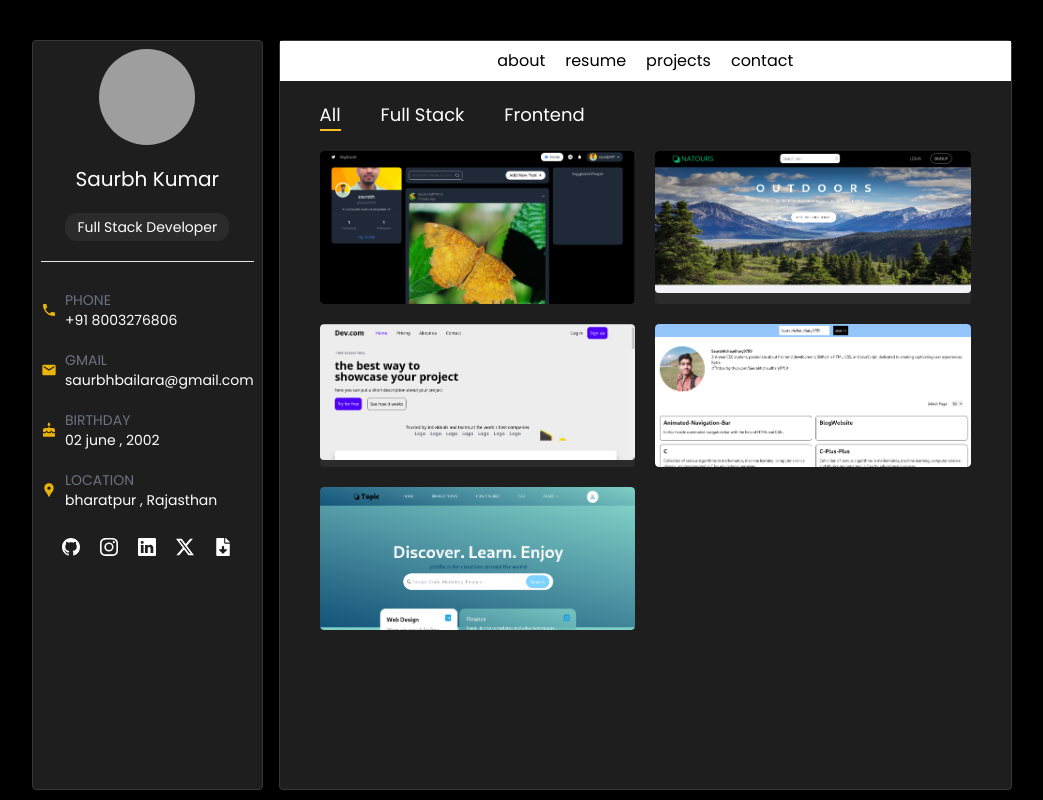
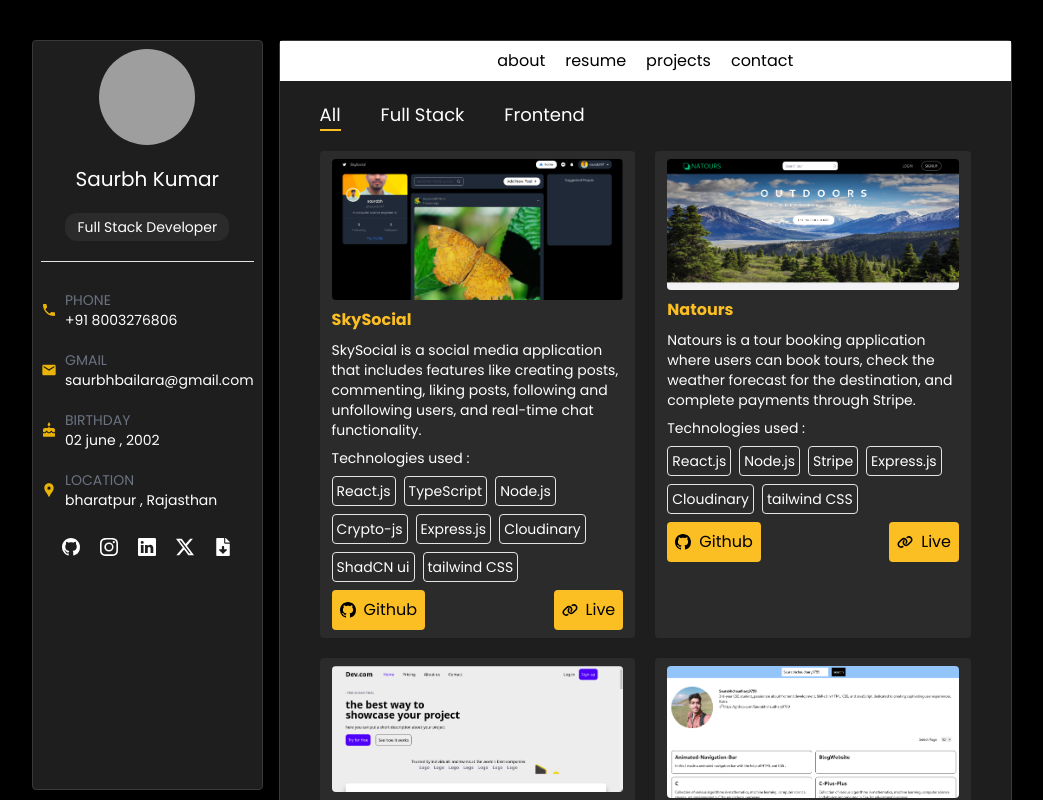
Before and after one commit to Saurabhchaudhary9799/portfolio_nextjs, a Next.js app: page /projects in a window 1280 px wide. Shown: the top 800 px of the page, without its empty margins (118-1161 px from the left). Built offline with nearby package versions, Linux system fonts and the light colour scheme; grey boxes are pictures that could not be loaded.

Commit message:
project section ui updated

```diff
--- a/src/app/projects/page.jsx
+++ b/src/app/projects/page.jsx
@@ -5,6 +5,7 @@ import React, { useState } from "react";
 import { motion } from "framer-motion";
 import { BsGithub } from "react-icons/bs";
 import { FaLink } from "react-icons/fa6";
+import { Description } from "@radix-ui/react-dialog";
 
 const fadeInAnimationVariants = {
   initial: {
@@ -41,6 +42,18 @@ const Projects = () => {
       githubLink: "https://github.com/Saurabhchaudhary9799/SkySocial",
       liveLink: "https://sky-social.vercel.app/",
       category: "fullstack",
+      description:
+        "SkySocial is a social media application that includes features like creating posts, commenting, liking posts, following and unfollowing users, and real-time chat functionality. ",
+      skills: [
+        "React.js",
+        "TypeScript",
+        "Node.js",
+        "Crypto-js",
+        "Express.js",
+        "Cloudinary",
+        "ShadCN ui",
+        "tailwind CSS",
+      ],
     },
     {
       title: "Natours",
@@ -48,6 +61,16 @@ const Projects = () => {
       githubLink: "https://github.com/Saurabhchaudhary9799/TourWebsite",
       liveLink: "https://natour-web-app.netlify.app/",
       category: "fullstack",
+      description:
+        "Natours is a tour booking application where users can book tours, check the weather forecast for the destination, and complete payments through Stripe.",
+      skills: [
+        "React.js",
+        "Node.js",
+        "Stripe",
+        "Express.js",
+        "Cloudinary",
+        "tailwind CSS",
+      ],
     },
     {
       title: "dev.com",
@@ -55,6 +78,8 @@ const Projects = () => {
       githubLink: "https://github.com/Saurabhchaudhary9799/TourWebsite",
       liveLink: "https://dev-com.netlify.app/",
       category: "frontend",
+      description: "A simple static frontend project built with React.js.",
+      skills: ["React.js", "tailwind CSS", "JavaScript"],
     },
     {
       title: "ScrapeGit",
@@ -62,6 +87,9 @@ const Projects = () => {
       githubLink: "https://github.com/Saurabhchaudhary9799/TourWebsite",
       liveLink: "https://fyle-frontend-challenge-1.netlify.app/",
       category: "frontend",
+      description:
+        "ScrapeGit is a web application where users can scrape GitHub profiles using the GitHub API. This project was developed as an assignment.",
+      skills: ["Angular.js", "Github Api", "tailwind CSS"],
     },
     {
       title: "Topic",
@@ -69,22 +97,48 @@ const Projects = () => {
       githubLink: "https://github.com/Saurabhchaudhary9799/TourWebsite",
       liveLink: "https://get-topics.netlify.app/",
       category: "frontend",
+      description: "A simple frontend project built using React.js.",
+      skills: ["React.js", "JavaScript", "tailwind CSS"],
     },
   ];
 
-  const fullStackProjects = projects.filter((item) => item.category === "fullstack");
-  const frontendProjects = projects.filter((item) => item.category === "frontend");
+  const fullStackProjects = projects.filter(
+    (item) => item.category === "fullstack"
+  );
+  const frontendProjects = projects.filter(
+    (item) => item.category === "frontend"
+  );
 
   return (
     <section className="projects-section">
       <div className="flex gap-x-10 text-xl">
-        <div className="cursor-pointer text-sm md:text-lg" onClick={() => setCategory("all")} style={{ borderBottom: category === "all" ? "2px solid #FBBF24" : "none" }}>
+        <div
+          className="cursor-pointer text-sm md:text-lg"
+          onClick={() => setCategory("all")}
+          style={{
+            borderBottom: category === "all" ? "2px solid #FBBF24" : "none",
+          }}
+        >
           All
         </div>
-        <div className="cursor-pointer text-sm md:text-lg" onClick={() => setCategory("fullstack")} style={{ borderBottom: category === "fullstack" ? "2px solid #FBBF24" : "none" }}>
+        <div
+          className="cursor-pointer text-sm md:text-lg"
+          onClick={() => setCategory("fullstack")}
+          style={{
+            borderBottom:
+              category === "fullstack" ? "2px solid #FBBF24" : "none",
+          }}
+        >
           Full Stack
         </div>
-        <div className="cursor-pointer text-sm md:text-lg" onClick={() => setCategory("frontend")} style={{ borderBottom: category === "frontend" ? "2px solid #FBBF24" : "none" }}>
+        <div
+          className="cursor-pointer text-sm md:text-lg"
+          onClick={() => setCategory("frontend")}
+          style={{
+            borderBottom:
+              category === "frontend" ? "2px solid #FBBF24" : "none",
+          }}
+        >
           Frontend
         </div>
       </div>
@@ -96,28 +150,43 @@ const Projects = () => {
                 variants={fadeInAnimationVariants}
                 initial="initial"
                 whileInView="animate"
+                viewport={{ once: true }}
                 custom={index}
                 key={index}
                 whileHover="hover" // Apply shaking effect on hover
-                className="relative project rounded flex flex-col gap-y-2 bg-[#2B2B2C] overflow-hidden"
+                className=" project rounded flex flex-col gap-y-2 bg-[#2B2B2C] overflow-hidden  px-3 py-2"
                 // variants={shakeEffect} // Add the shake effect variant
               >
                 <div>
-                  <Image className="rounded" src={item.image} alt={item.title} width={500} height={700} />
+                  <Image
+                    className="rounded"
+                    src={item.image}
+                    alt={item.title}
+                    width={500}
+                    height={700}
+                  />
+                </div>
+                <div className="space-y-2">
+                  <h1 className="text-[#FBBF24] font-bold">{item.title}</h1>
+                  <p className="text-sm font-regular">{item.description}</p>
+                  <h1 className="text-sm font-regular">Technologies used : </h1>
+                  <div className="flex flex-wrap gap-2 text-sm ">
+                    {item.skills.map((skill, i) => (
+                      <span key={i} className="border p-1 rounded">
+                        {skill}
+                      </span>
+                    ))}
+                  </div>
+                  <div className="flex justify-between items-center">
+                    <Link href={item.githubLink} className="flex items-center gap-x-2 bg-[#FBBF24] text-black p-2 rounded" target="_blank">
+                      <span><BsGithub/></span> Github
+                    </Link>
+                    <Link href={item.liveLink} className="flex items-center gap-x-2 bg-[#FBBF24] text-black p-2 rounded" target="_blank">
+                    <span><FaLink/></span> Live
+                    </Link>
+                  </div>
                 </div>
                 {/* Overlay div */}
-                <div className="absolute inset-0 bg-black bg-opacity-70 flex justify-center items-center gap-x-5 text-white text-2xl opacity-0 hover:opacity-100 transition-opacity duration-300">
-                  <Link href={item.githubLink} target="_blank">
-                    <span>
-                      <BsGithub />
-                    </span>
-                  </Link>
-                  <Link href={item.liveLink} target="_blank">
-                    <span>
-                      <FaLink />
-                    </span>
-                  </Link>
-                </div>
               </motion.div>
             ))}
           </div>
@@ -129,28 +198,43 @@ const Projects = () => {
                 variants={fadeInAnimationVariants}
                 initial="initial"
                 whileInView="animate"
+                viewport={{ once: true }}
                 custom={index}
                 key={index}
                 whileHover="hover" // Apply shaking effect on hover
-                className="relative project rounded flex flex-col gap-y-2 bg-[#2B2B2C] overflow-hidden"
+                className=" project rounded flex flex-col gap-y-2 bg-[#2B2B2C] overflow-hidden px-3 py-2"
                 // variants={shakeEffect} // Add the shake effect variant
               >
                 <div>
-                  <Image className="rounded" src={item.image} alt={item.title} width={500} height={700} />
+                  <Image
+                    className="rounded"
+                    src={item.image}
+                    alt={item.title}
+                    width={500}
+                    height={700}
+                  />
+                </div>
+                <div className="space-y-2 ">
+                  <h1 className="text-[#FBBF24] font-bold">{item.title}</h1>
+                  <p className="text-sm font-regular">{item.description}</p>
+                  <h1 className="text-sm font-regular">Technologies used : </h1>
+                  <div className="flex flex-wrap gap-2 text-sm ">
+                    {item.skills.map((skill, i) => (
+                      <span key={i} className="border p-1 rounded">
+                        {skill}
+                      </span>
+                    ))}
+                  </div>
+                  <div className="flex justify-between items-center">
+                    <Link href={item.githubLink} className="flex items-center gap-x-2 bg-[#FBBF24] text-black p-2 rounded" target="_blank">
+                      <span><BsGithub/></span> Github
+                    </Link>
+                    <Link href={item.liveLink} className="flex items-center gap-x-2 bg-[#FBBF24] text-black p-2 rounded" target="_blank">
+                    <span><FaLink/></span> Live
+                    </Link>
+                  </div>
                 </div>
                 {/* Overlay div */}
-                <div className="absolute inset-0 bg-black bg-opacity-70 flex justify-center items-center gap-x-5 text-white text-2xl opacity-0 hover:opacity-100 transition-opacity duration-300">
-                  <Link href={item.githubLink} target="_blank">
-                    <span>
-                      <BsGithub />
-                    </span>
-                  </Link>
-                  <Link href={item.liveLink} target="_blank">
-                    <span>
-                      <FaLink />
-                    </span>
-                  </Link>
-                </div>
               </motion.div>
             ))}
           </div>
@@ -162,28 +246,43 @@ const Projects = () => {
                 variants={fadeInAnimationVariants}
                 initial="initial"
                 whileInView="animate"
+                viewport={{ once: true }}
                 custom={index}
                 key={index}
                 whileHover="hover" // Apply shaking effect on hover
-                className="relative project rounded flex flex-col gap-y-2 bg-[#2B2B2C] overflow-hidden"
+                className=" project rounded flex flex-col gap-y-2 bg-[#2B2B2C] overflow-hidden px-3 py-2"
                 // variants={shakeEffect} // Add the shake effect variant
               >
                 <div>
-                  <Image className="rounded" src={item.image} alt={item.title} width={500} height={700} />
+                  <Image
+                    className="rounded"
+                    src={item.image}
+                    alt={item.title}
+                    width={500}
+                    height={700}
+                  />
+                </div>
+                <div className="space-y-2  ">
+                  <h1 className="text-[#FBBF24] font-bold">{item.title}</h1>
+                  <p className="text-sm font-regular">{item.description}</p>
+                  <h1 className="text-sm font-regular">Technologies used : </h1>
+                  <div className="flex flex-wrap gap-2 text-sm ">
+                    {item.skills.map((skill, i) => (
+                      <span key={i} className="border p-1 rounded">
+                        {skill}
+                      </span>
+                    ))}
+                  </div>
+                  <div className="flex justify-between items-center">
+                    <Link href={item.githubLink} className="flex items-center gap-x-2 bg-[#FBBF24] text-black p-2 rounded" target="_blank">
+                      <span><BsGithub/></span> Github
+                    </Link>
+                    <Link href={item.liveLink} className="flex items-center gap-x-2 bg-[#FBBF24] text-black p-2 rounded" target="_blank">
+                    <span><FaLink/></span> Live
+                    </Link>
+                  </div>
                 </div>
                 {/* Overlay div */}
-                <div className="absolute inset-0 bg-black bg-opacity-70 flex justify-center items-center gap-x-5 text-white text-2xl opacity-0 hover:opacity-100 transition-opacity duration-300">
-                  <Link href={item.githubLink} target="_blank">
-                    <span>
-                      <BsGithub />
-                    </span>
-                  </Link>
-                  <Link href={item.liveLink} target="_blank">
-                    <span>
-                      <FaLink />
-                    </span>
-                  </Link>
-                </div>
               </motion.div>
             ))}
           </div>
```
Also changed, not shown: src/app/resume/page.jsx (+13 -1 lines).
